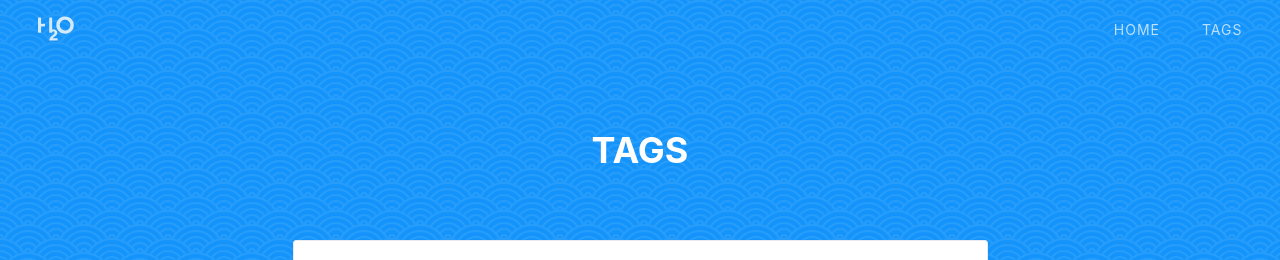
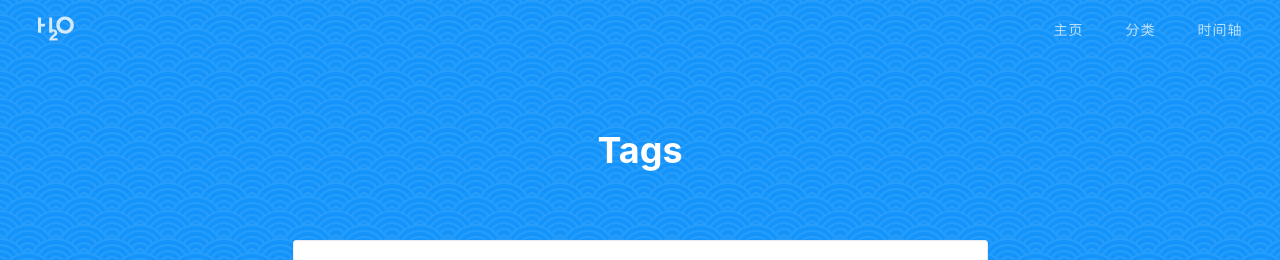
Before and after one commit to justde/justde.github.io, a Jekyll site: the page built from tags.html, in a window 1280 px wide. Shown: the top 260 px of the page. Built offline with Jekyll 4.4.1, drawn with Linux system fonts in a browser that asks for light colours; nearby versions of some CDN libraries; comment, search, counter and statistics services are not loaded; a style sheet for code colours, icons or effects is not loaded; some of the changed lines change nothing that is shown.

Commit message:
baidu统计

```diff
--- a/_config.yml
+++ b/_config.yml
@@ -9,8 +9,10 @@
 
 # Navigation links
 nav:
-  home: '/'
-  tags: '/tags.html'
+  主页: '/'
+  分类: '/tags.html'
+  时间轴: '/timeline.html'
+
 
 # Footer
 footer:
@@ -18,7 +20,7 @@
 
 # Author 配置博主信息
 author: 'justd'
-nickname: '悟空'
+nickname: '张敬东'
 bio: '后端开发者，热爱技术&设计，简单乐观爱创造'
 avatar: '/assets/img/Ja.png'
 
@@ -86,6 +88,12 @@
 featured-tags: true                     # 是否使用首页标签
 featured-condition-size: 1              # 相同标签数量大于这个数，才会出现在首页
 
+# 百度统计 在baidu-url里填写自己相关的url代码
+baidu: true
+baidu-url: '03ba3ea110808311ddd73fe63869b70f'
+# 谷歌分析 在google-ID里填写自己在谷歌分析获得的追踪ID
+google: false
+google-ID: ''
 
 # Permalink
 # See: https://github.com/kaeyleo/jekyll-theme-H2O/issues/35
--- a/_includes/head.html
+++ b/_includes/head.html
@@ -23,4 +23,29 @@
 
 
     <script src="/assets/js/jquery.min.js"></script>
+
+    <!-- 百度统计 -->
+    {% if site.baidu %}
+    <script>
+        var _hmt = _hmt || [];
+        (function() {
+            var hm = document.createElement("script");
+            hm.src = "https://hm.baidu.com/hm.js?{{ site.baidu-url }}";
+            var s = document.getElementsByTagName("script")[0];
+            s.parentNode.insertBefore(hm, s);
+        })();
+    </script>
+    {% endif %}
+    <!-- 谷歌分析 -->
+    {% if site.google %}
+    <!-- Global site tag (gtag.js) - Google Analytics -->
+    <script async src="https://www.googletagmanager.com/gtag/js?id={{ google-ID }}"></script>
+    <script>
+        window.dataLayer = window.dataLayer || [];
+        function gtag(){dataLayer.push(arguments);}
+        gtag('js', new Date());
+
+        gtag('config', '{{ google-ID }}');
+    </script>
+    {% endif %}
 </head>
--- a/tags.html
+++ b/tags.html
@@ -6,7 +6,7 @@
 {% include header.html %}
 
 <div class="g-banner tags-banner {{ site.postPatterns | prepend: 'post-pattern-' }} {{ site.theme-color | prepend: 'bgcolor-' }}" data-theme="{{ site.theme-color }}">
-    <h2>TAGS</h2>
+    <h2>Tags</h2>
 </div>
 
 <main class="tags-content">
```
